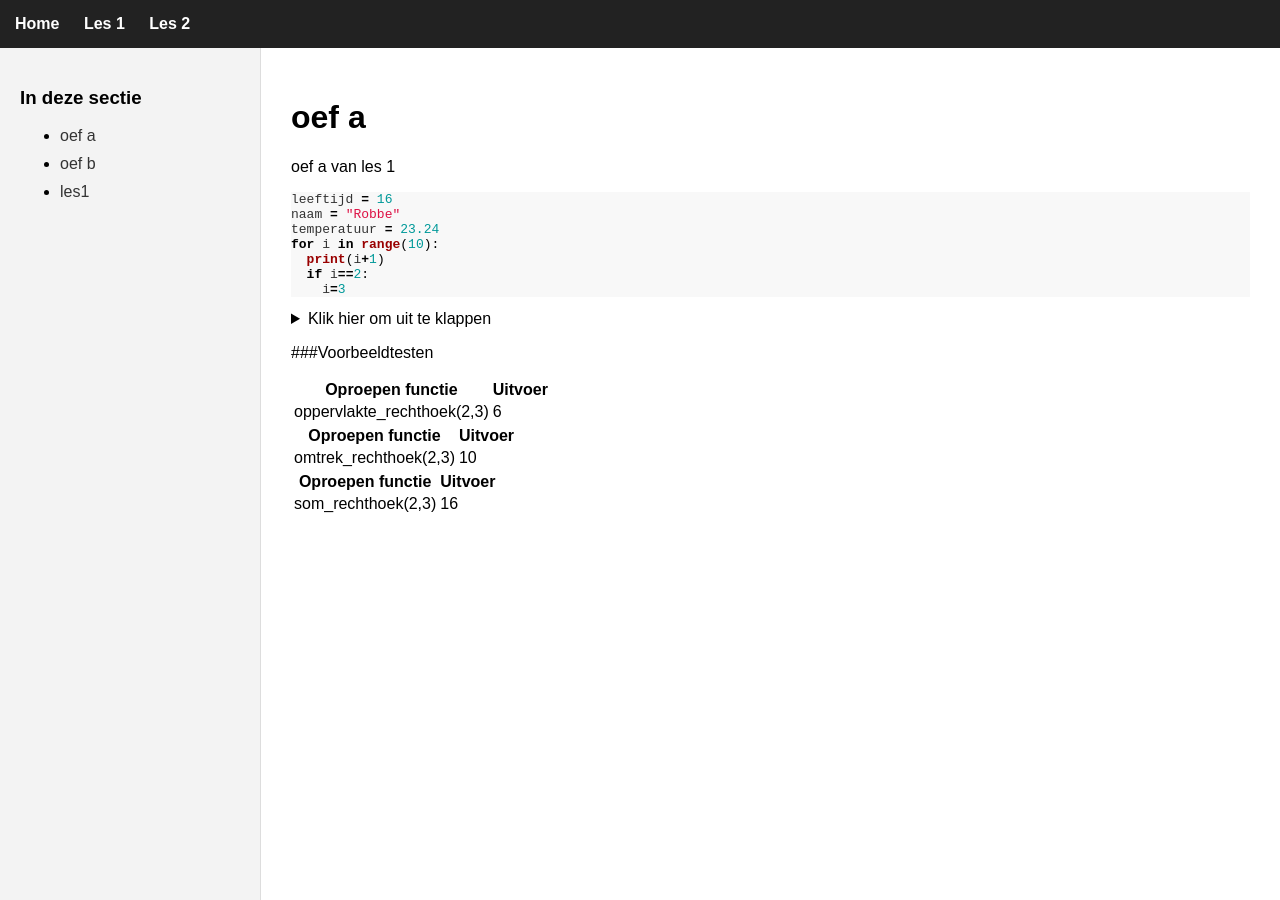
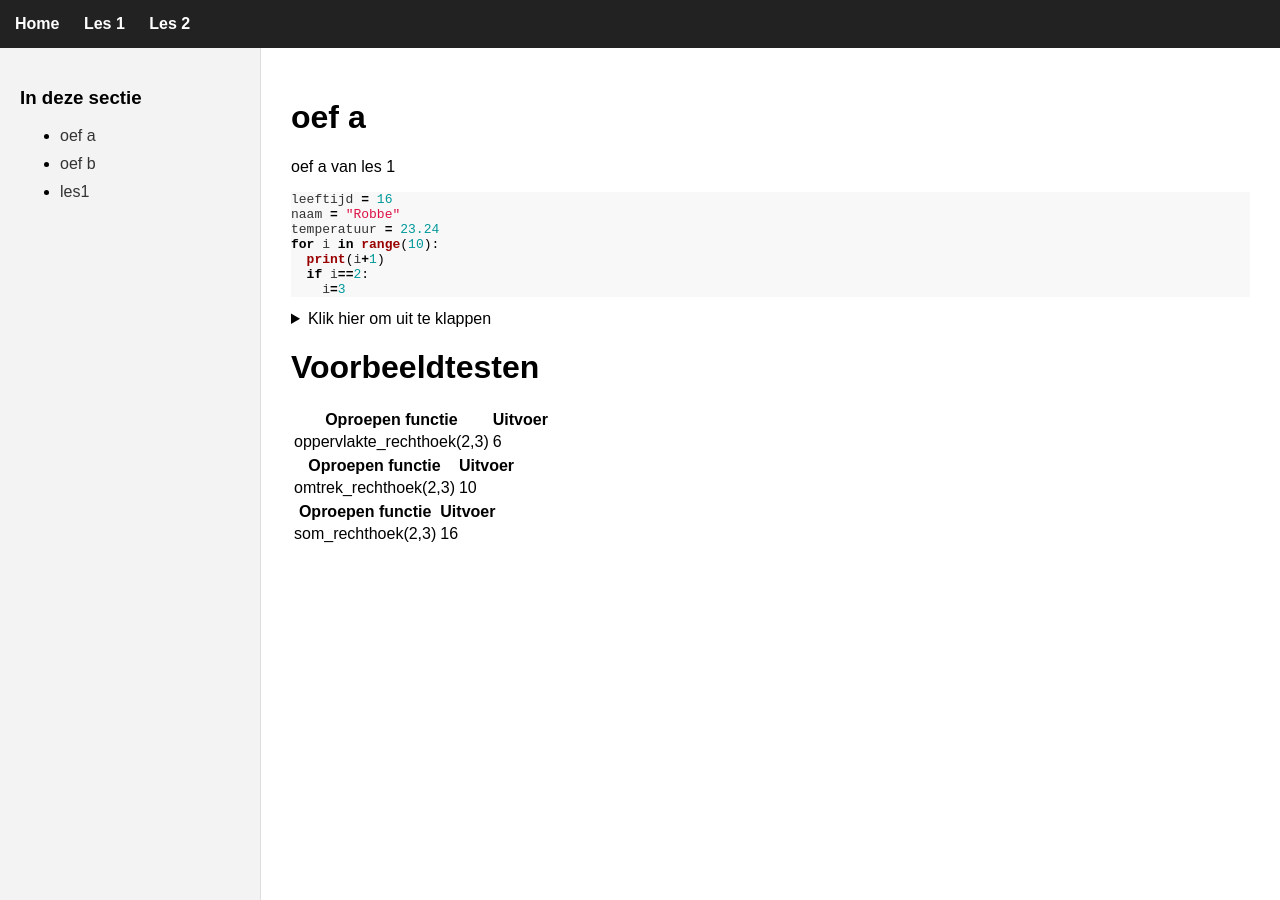
Before and after one commit to milanvandeput/milanvandeput.github.io, a Jekyll site: the page built from les1/2 oefening a.md, in a window 1280 px wide. Built offline with Jekyll 4.4.1, drawn with Linux system fonts in a browser that asks for light colours.

```diff
--- a/les1/2 oefening a.md
+++ b/les1/2 oefening a.md
@@ -23,7 +23,7 @@ Dit is de inhoud die verborgen is tot je erop klikt.
 Je kan hier Markdown gebruiken.
 </details>
 
-###Voorbeeldtesten
+# Voorbeeldtesten
 
 | Oproepen functie  | Uitvoer |
 | ------------- | ------------- |
```
